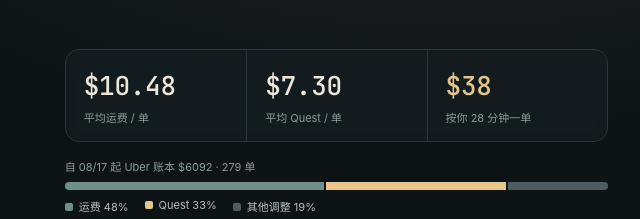
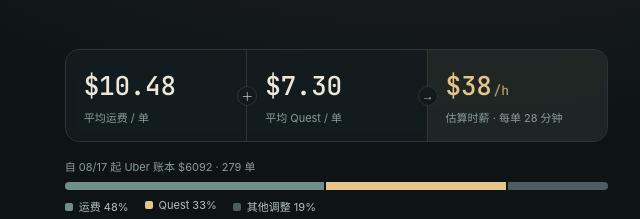
Before and after one commit to HeadmasterEggy/cycling, a plain HTML site: page plan.html in a window 1280 px wide. Shown: the part 143-362 px from the top of the page, 640-1280 px from the left. Drawn offline with Linux system fonts and the light colour scheme.

Commit message:
Read the 三件事 header strip as fare + Quest → $/h
The header showed $10.48 / $7.30 / $38 with no unit on the last figure,
so it wasn't obvious the third number is an hourly rate built from the
first two. Add ＋ and → markers on the dividers, a /h unit, a light gold
fill on the result cell, and relabel it 估算时薪 · 每单 28 分钟.

Co-Authored-By: Claude Opus 5.5 <noreply@anthropic.com>
Claude-Session: https://claude.ai/code/session_015j29UgCrY8Fqa73kaYQgsK

```diff
--- a/assets/plan.css
+++ b/assets/plan.css
@@ -41,8 +41,13 @@ input { font: inherit; }
 .pl-hero h1 em { font-style: normal; color: var(--gold); }
 .pl-hero p { color: var(--ink2); font-size: 15px; line-height: 1.8; margin: 20px 0 0; max-width: 34em; }
 .pl-hero p b { color: var(--ink); font-weight: 600; border-bottom: 1px solid var(--gold2); }
-.pl-stats { display: grid; grid-template-columns: repeat(3, 1fr); border: 1px solid var(--line); border-radius: 14px; background: rgba(21,30,33,.7); backdrop-filter: blur(6px); overflow: hidden; }
-.pl-stats > div { padding: 18px 18px 16px; border-left: 1px solid var(--line); }
+.pl-stats { display: grid; grid-template-columns: repeat(3, 1fr); border: 1px solid var(--line); border-radius: 14px; background: rgba(21,30,33,.7); backdrop-filter: blur(6px); overflow: visible; }
+.pl-stats > div:first-child { border-radius: 14px 0 0 14px; }
+.pl-stats > div:last-child { border-radius: 0 14px 14px 0; }
+.pl-stats > div { position: relative; padding: 18px 18px 16px; border-left: 1px solid var(--line); }
+.pl-stats .pl-op { position: absolute; left: -10px; top: 50%; transform: translateY(-50%); width: 20px; height: 20px; border-radius: 50%; display: grid; place-items: center; font: 12px var(--mono); font-style: normal; color: var(--ink2); background: var(--bg2, #172124); border: 1px solid var(--line); z-index: 1; }
+.pl-stats b small { font-size: 13px; color: var(--gold2, #c9ad7c); margin-left: 2px; }
+.pl-stats > div:last-child { background: rgba(230,197,139,.06); }
 .pl-stats > div:first-child { border-left: 0; }
 .pl-stats > div:last-child b { color: var(--gold); }
 .pl-stats b { display: block; font: 500 26px var(--mono); letter-spacing: -.01em; }
--- a/assets/plan.js
+++ b/assets/plan.js
@@ -24,11 +24,12 @@
   // ---------- hero ----------
   const perOrder = (L.farePer || 0) + (L.questPer || 0);
   const pace = S.min_per_order || null;
+  // Read left to right as the sum it is: fare + Quest per order, at your pace, gives $/h.
   $('plStats').innerHTML = [
-    [money(L.farePer || 0), '平均运费 / 单'],
-    [money(L.questPer || 0), '平均 Quest / 单'],
-    [pace ? money(perOrder * 60 / pace, 0) : '—', `按你 ${pace ? pace.toFixed(0) : '—'} 分钟一单`],
-  ].map(([b, s]) => `<div><b>${b}</b><span>${s}</span></div>`).join('');
+    [money(L.farePer || 0), '', '平均运费 / 单', ''],
+    [money(L.questPer || 0), '', '平均 Quest / 单', '＋'],
+    [pace ? money(perOrder * 60 / pace, 0) : '—', '/h', `估算时薪 · 每单 ${pace ? pace.toFixed(0) : '—'} 分钟`, '→'],
+  ].map(([b, u, s, op]) => `<div>${op ? `<em class="pl-op" aria-hidden="true">${op}</em>` : ''}<b>${b}${u ? `<small>${u}</small>` : ''}</b><span>${s}</span></div>`).join('');
   if (L.total > 0) {
     const parts = [['fare', '运费', L.fare], ['quest', 'Quest', L.quest], ['other', '其他调整', L.other]];
     $('plMix').innerHTML = `<div class="pl-mix-label">自 ${since.slice(5).replace('-', '/')} 起 Uber 账本 ${money(L.total, 0)} · ${L.records} 单</div>
--- a/plan.html
+++ b/plan.html
@@ -14,7 +14,7 @@
 <link rel="preconnect" href="https://fonts.googleapis.com">
 <link rel="preconnect" href="https://fonts.gstatic.com" crossorigin>
 <link href="https://fonts.googleapis.com/css2?family=JetBrains+Mono:wght@300;400;500&family=Noto+Serif+SC:wght@400;500;600&display=swap" rel="stylesheet">
-<link rel="stylesheet" href="assets/plan.css?v=cdb8194327e5">
+<link rel="stylesheet" href="assets/plan.css?v=d157a8cb655a">
 </head>
 <body data-page="plan">
 <div class="pl">
@@ -81,5 +81,5 @@
 </div>
 <script src="assets/delivery-data.js?v=580d0942fa00"></script>
 <script src="assets/delivery-model.js?v=decd78e99a45"></script>
-<script src="assets/plan.js?v=7be1398e376d"></script>
+<script src="assets/plan.js?v=afce2c2ddce4"></script>
 </body></html>
```
